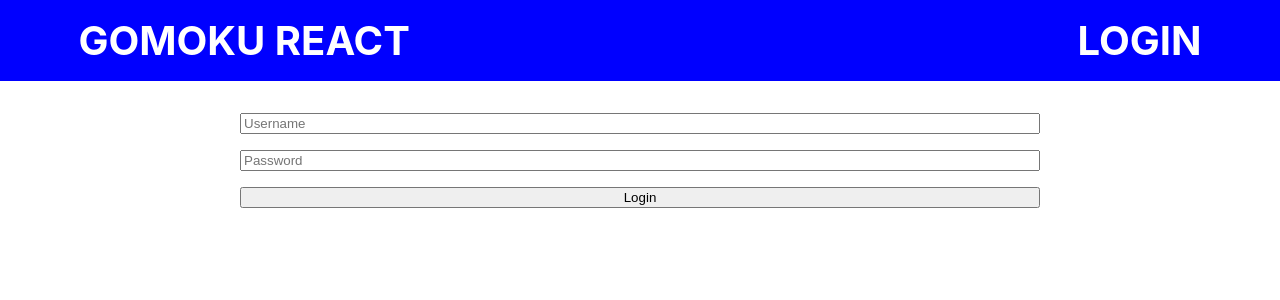
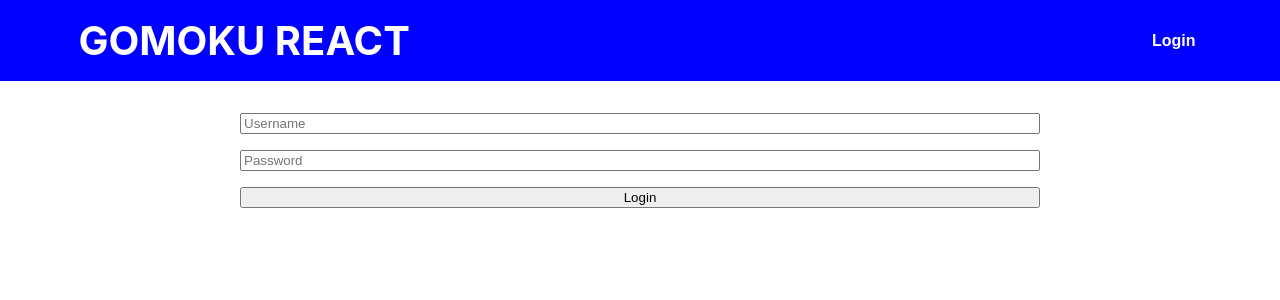
Before and after one commit to bld47282/gomoku-react, a React (Create React App) app: page /login in a window 1280 px wide. Shown: the top 300 px of the page. Built offline with nearby package versions, Linux system fonts and the light colour scheme.

Commit message:
Use React Router routing in header

```diff
--- a/src/components/Header.module.css
+++ b/src/components/Header.module.css
@@ -14,4 +14,18 @@
     max-width: 1200px;
     justify-content: space-between;
     margin: auto;
-  }
+}
+
+.actions {
+    display: flex;
+    column-gap: 1rem;
+}
+
+.action {
+    background-color: transparent;
+    border: none;
+    color: #FFFFFF;
+    font-size: 1rem;
+    font-weight: 700;
+    cursor: pointer;
+}
--- a/src/components/Header.tsx
+++ b/src/components/Header.tsx
@@ -1,11 +1,16 @@
+import { Link, useNavigate } from 'react-router-dom'
 import style from "./Header.module.css"
 
 export default function Header() {
+  const navigate = useNavigate()
+
   return (
     <header className={style.header}>
       <div className={style.container}>
-        <div>Gomoku React</div>
-        <div>Login</div>
+        <Link to="/">Gomoku React</Link>
+        <div className={style.actions}>
+          <button className={style.action} onClick={() => navigate('login')}>Login</button>
+        </div>
       </div>
     </header>
 
```
